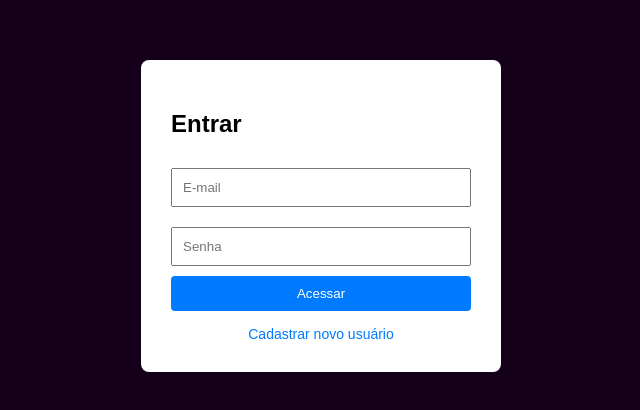
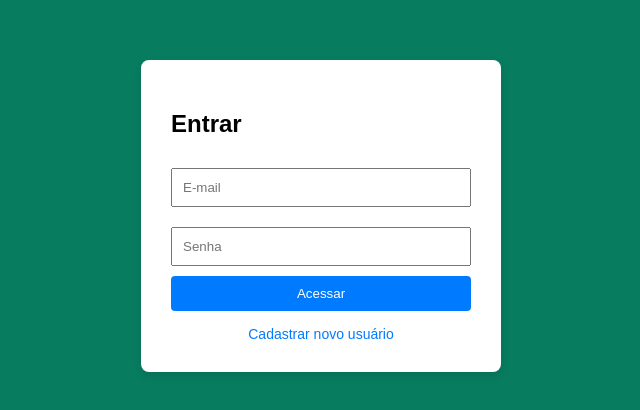
Before and after one commit to jmpintoibm/frontendespacial, a plain HTML site: page index.html in a window 1280 px wide. Shown: the part 192-602 px from the top of the page, without its empty margins (319-959 px from the left). Drawn offline with Linux system fonts and the light colour scheme.

Commit message:
alteracao background index

```diff
--- a/index.html
+++ b/index.html
@@ -4,7 +4,7 @@
     <meta charset="UTF-8">
     <title>Login Serverless</title>
     <style>
-        body { font-family: Arial, sans-serif; display: flex; justify-content: center; align-items: center; height: 100vh; background: #16011b; }
+        body { font-family: Arial, sans-serif; display: flex; justify-content: center; align-items: center; height: 100vh; background: #087c5f; }
         .card { background: white; padding: 30px; border-radius: 8px; box-shadow: 0 4px 8px rgba(0,0,0,0.1); width: 300px; }
         input { width: 100%; padding: 10px; margin: 10px 0; box-sizing: border-box; }
         button { width: 100%; padding: 10px; background: #007bff; color: white; border: none; border-radius: 4px; cursor: pointer; }
```
